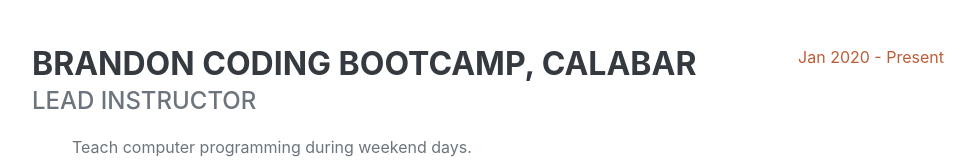
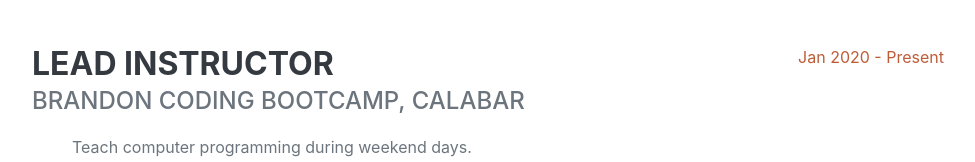
Before and after one commit to Brandonawan/Resume, a plain HTML site: page index.html in a window 1280 px wide. Shown: the part 1460-1622 px from the top of the page, without its empty margins (288-1263 px from the left). Drawn offline with nearby package versions, Linux system fonts and the light colour scheme; some icons are missing; a web font is replaced by a local one.

Commit message:
Update index.html

```diff
--- a/index.html
+++ b/index.html
@@ -132,8 +132,8 @@
                     </div>
                     <div class="d-flex flex-column flex-md-row justify-content-between mb-5">
                         <div class="flex-grow-1">
-                            <h3 class="mb-0">Brandon Coding Bootcamp, Calabar</h3>
-                            <div class="subheading mb-3">Lead Instructor</div>
+                            <h3 class="mb-0">Lead Instructor</h3>
+                            <div class="subheading mb-3">Brandon Coding Bootcamp, Calabar</div>
                        <ul class="fa-ul mb-0">
                         <li>
                             <span class="fa-li"></span>
```
